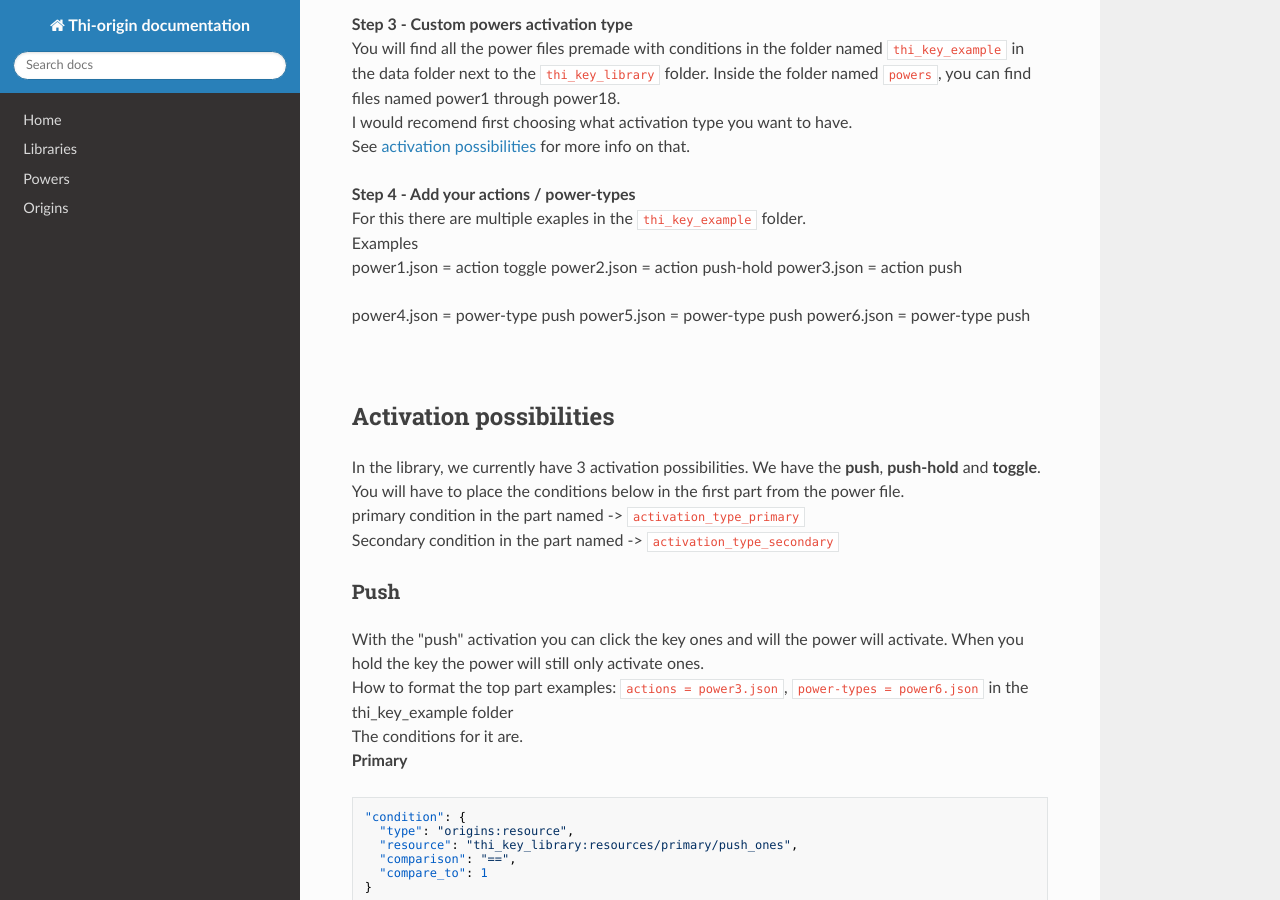
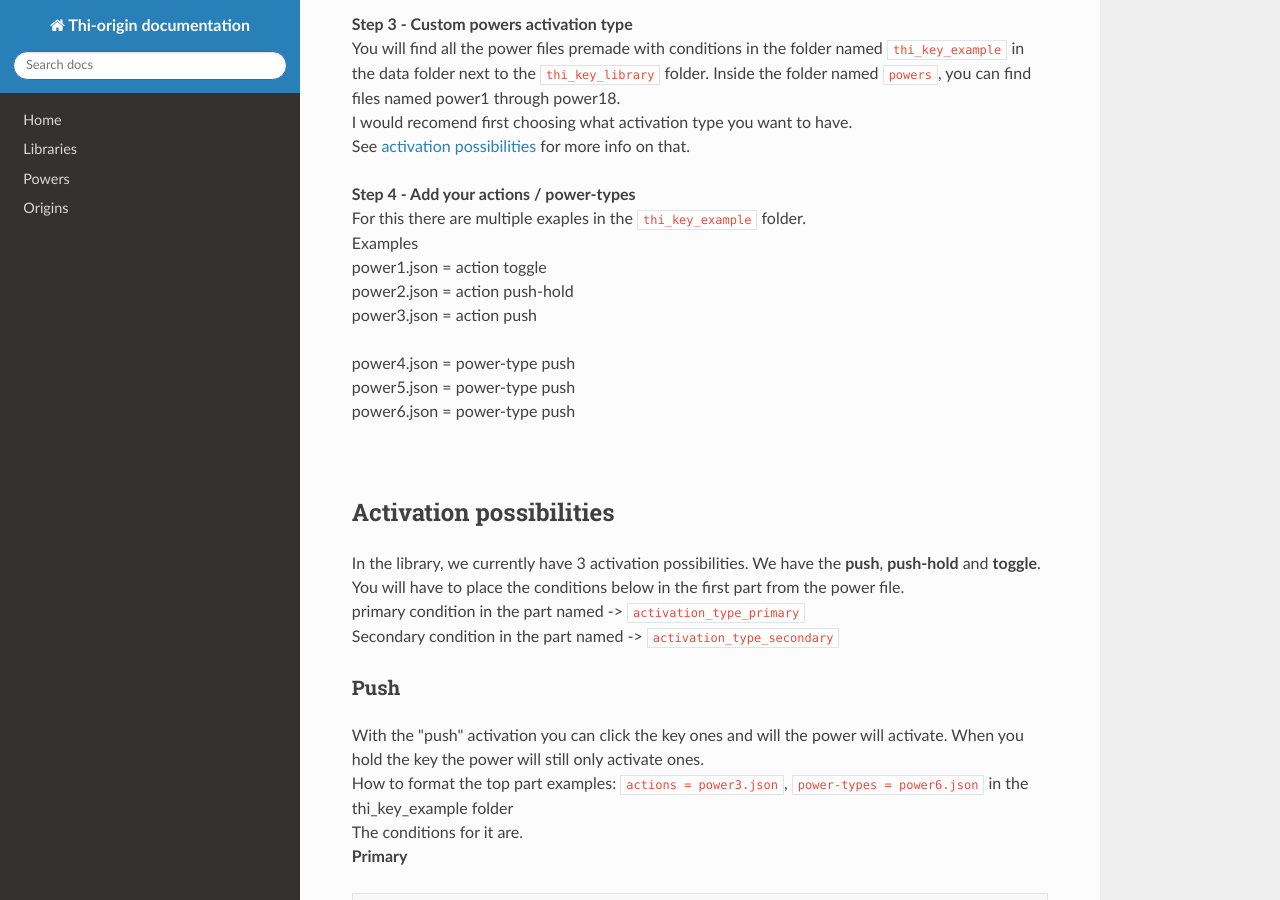
Before and after one commit to MisionThi/thi-origins-stuff, an MkDocs documentation site: the page built from docs/thi_key_library.md, in a window 1280 px wide and 900 px high, scrolled down 615 px. Built offline with MkDocs 1.6.1, drawn with Linux system fonts in a browser that asks for light colours; nearby versions of some CDN libraries.

```diff
--- a/docs/thi_key_library.md
+++ b/docs/thi_key_library.md
@@ -33,12 +33,12 @@ See [activation possibilities](#activation-possibilities) for more info on that.
 **Step 4 - Add your actions / power-types** <br />
 For this there are multiple exaples in the `thi_key_example` folder. <br />
 Examples <br/>
-power1.json =  action toggle
-power2.json =  action push-hold
-power3.json =  action push
+power1.json =  action toggle <br/>
+power2.json =  action push-hold <br/>
+power3.json =  action push <br/>
 
-power4.json =  power-type push
-power5.json =  power-type push
+power4.json =  power-type push <br/>
+power5.json =  power-type push <br/>
 power6.json =  power-type push
 
 <br />
```
